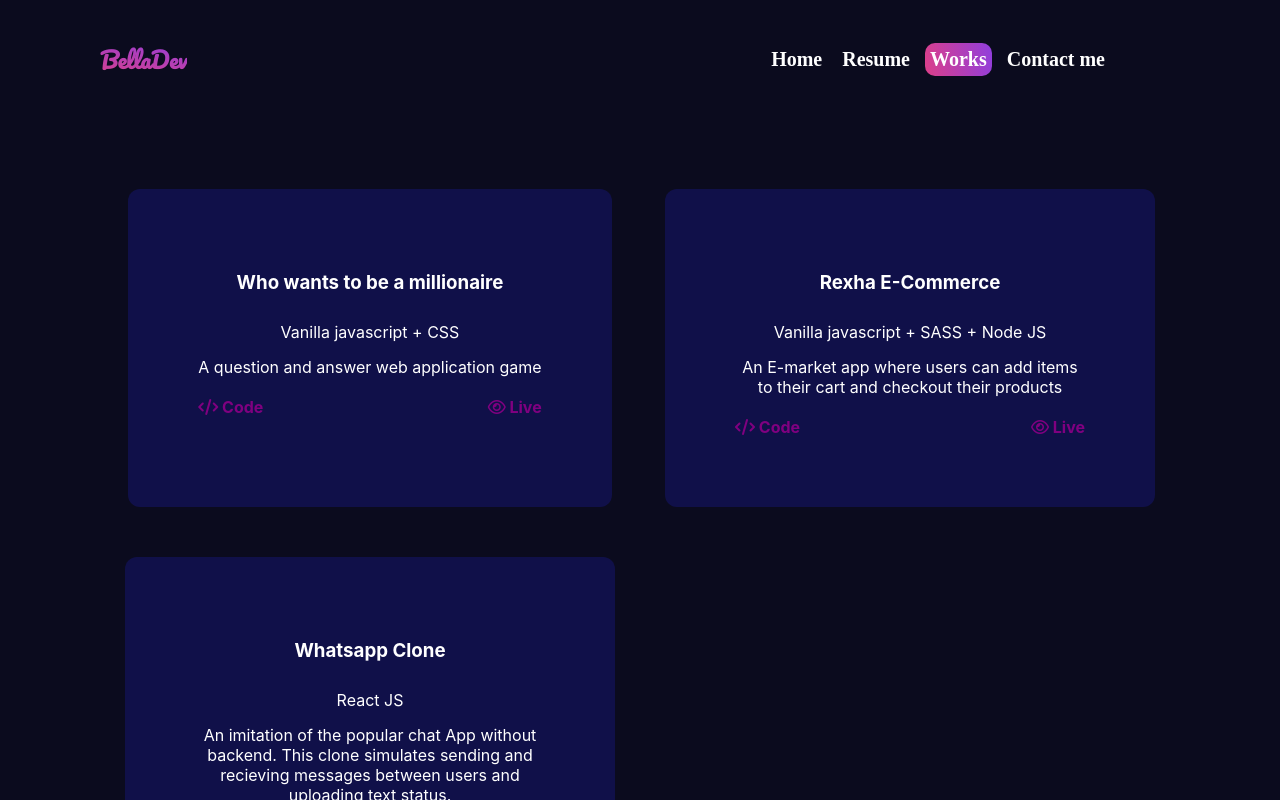
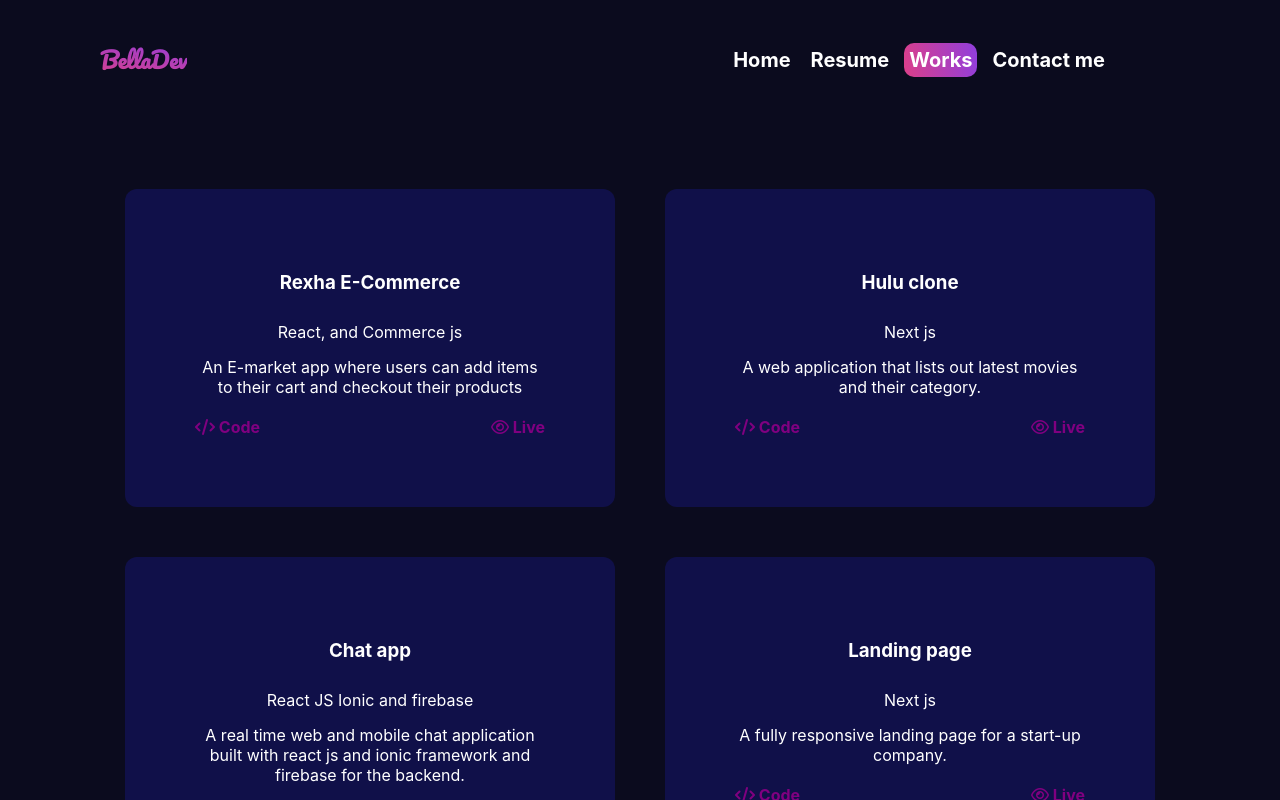
Before and after one commit to bellatrick/portfolio, a React (Create React App) app: page /works in a window 1280 px wide. Shown: the top 800 px of the page. Built offline with nearby package versions, Linux system fonts and the light colour scheme.

Commit message:
added projects

```diff
--- a/src/Components/About/style.css
+++ b/src/Components/About/style.css
@@ -28,7 +28,10 @@
 }
 .subDiv{
     font-size: 15.5px;
-    line-height: 25px;
+    line-height: 30px;
+}
+.subDiv p{
+    line-height:22px;
 }
 .aboutDiv{
 font-size: 19px;
--- a/src/Components/MyWorks/works.js
+++ b/src/Components/MyWorks/works.js
@@ -5,18 +5,37 @@ import './styles.css'
 const works = () => {
     return (
         <div className='works'>
+            <Work name={'Rexha E-Commerce'}
+                language={'React, and Commerce js'}
+                description={'An E-market app where users can add items to their cart and checkout their products'}
+                live={"https://rexhagroup.netlify.app"}
+                code={'https://github.com/bellatrick/react-ecommerce'}
+          />
+           <Work name={'Hulu clone'}
+                language={'Next js'}
+                description={'A web application that lists out latest movies and their category.'}
+                live={"https://huluclone-l3sn6o9fh-bellatrick.vercel.app/"}
+                code={'https://github.com/bellatrick/huluclone'}
+          />
+           <Work name={'Chat app'}
+                language={'React JS  Ionic and firebase'}
+                description={'A real time web and mobile chat application built with react js and ionic framework and firebase for the backend.'}
+                live={"https://ionicchat.netlify.app"}
+                code={'https://github.com/bellatrick/mainIonicChat'}
+          />
+            <Work name={'Landing page'}
+                language={'Next js'}
+                description={'A fully responsive landing page for a start-up company.'}
+                live={"belladevnextjslanding.netlify.app"}
+                code={'https://github.com/bellatrick/nextjs-landing'}
+          />
           <Work name={'Who wants to be a millionaire'}
                 language={'Vanilla javascript + CSS'}
                 description={'A question and answer web application game'}
                 live={"https://samuelbusayojsproject.netlify.app"}
                 code={'https://github.com/bellatrick/jsproject'}
           />
-              <Work name={'Rexha E-Commerce'}
-                language={'Vanilla javascript + SASS + Node JS'}
-                description={'An E-market app where users can add items to their cart and checkout their products'}
-                live={"https://rexha-group1.netlify.app"}
-                code={'https://github.com/Cykic/rexha'}
-          />
+
               <Work name={'Whatsapp Clone'}
                 language={'React JS'}
                 description={'An imitation of the popular chat App without backend. This clone simulates sending and recieving messages between users and uploading text status.'}
@@ -24,6 +43,8 @@ const works = () => {
                 code={'https://github.com/bellatrick/WhatsappClone'}
           />
 
+
+
         </div>
     )
 }
--- a/src/Components/Navbar/styles.css
+++ b/src/Components/Navbar/styles.css
@@ -68,7 +68,7 @@
     color: white;
     transition: all 0.5s ease-in-out;
     text-decoration: none;
-    font-family: cursive;
+
 }
 .NavList ul li a:hover{
     background: indigo
--- a/src/Components/contact/contact.js
+++ b/src/Components/contact/contact.js
@@ -18,6 +18,18 @@ const Contact = () => {
            seterror(true)
            return;
        }
+       fetch(
+        "https://react-chat-6b90f-default-rtdb.firebaseio.com/portfolio.json",
+        {
+          method: "POST",
+          body: JSON.stringify({email, name,message}),
+          headers: {
+            "Content-Type": "application/json",
+          },
+        }
+      )
+        .then(function (response) {})
+        .catch((error) => console.log(error));
        setButton(true)
        setEmailSent(true)
    }
```
Also changed, not shown: 1 other file (tests, documents, lock files or other folders).
